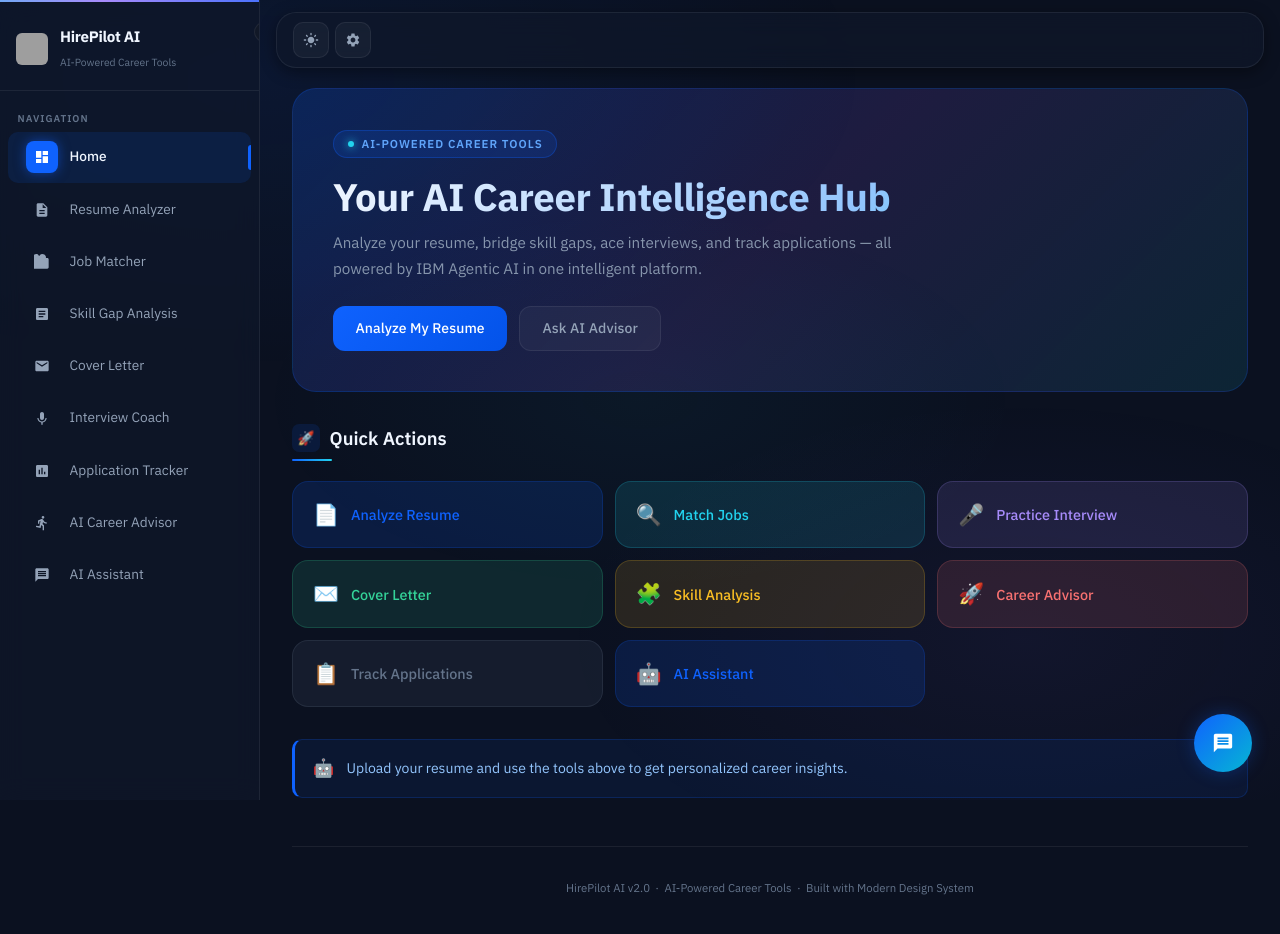
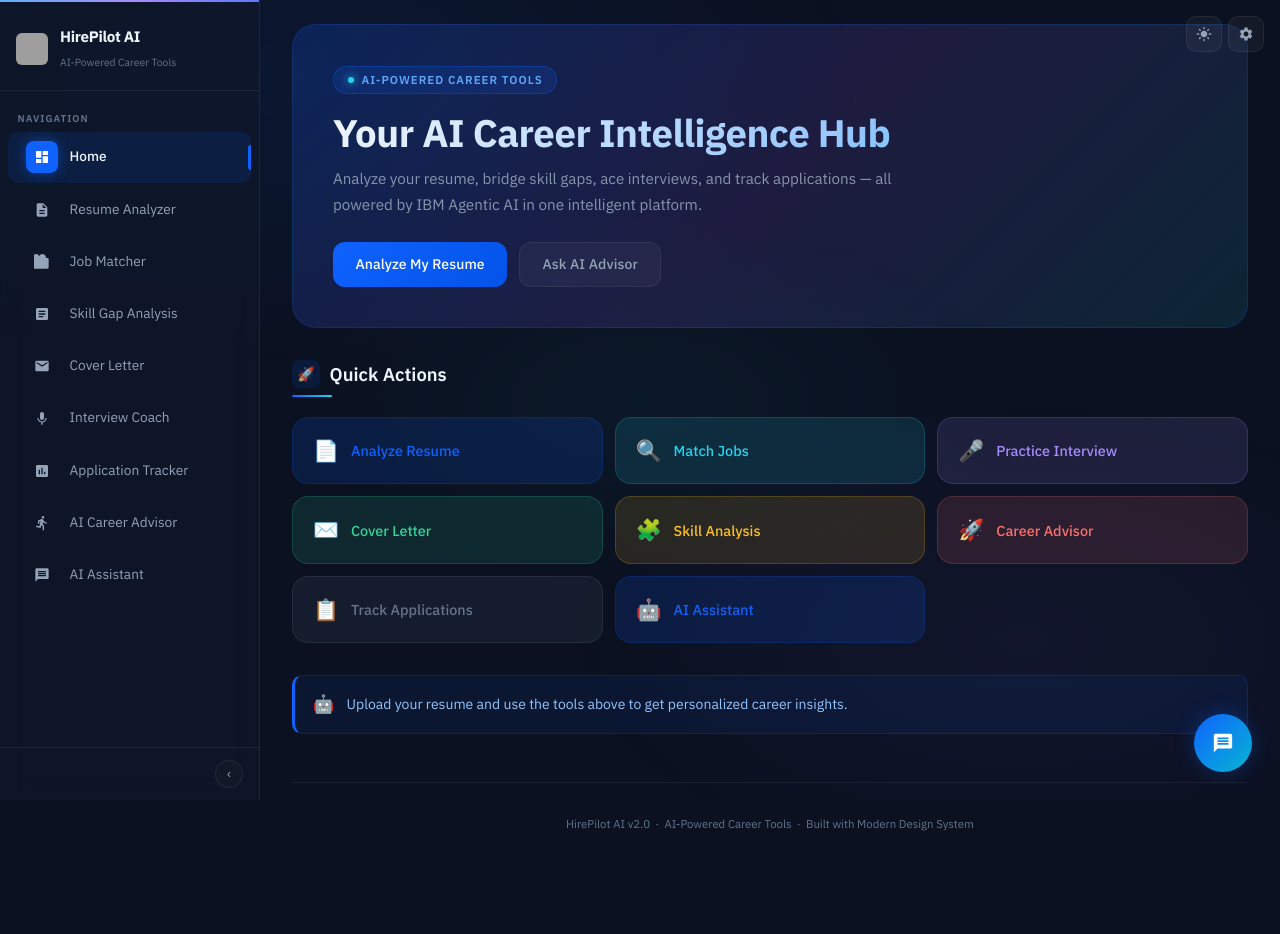
Before and after one commit to sougandhhhhh/HirePilot, a Next.js app: page / in a window 1280 px wide. Shown: the top 934 px of the page. After the commit the page ends 897 px from the top, so only its background shows below. Built offline with nearby package versions, Linux system fonts and the light colour scheme; grey boxes are pictures that could not be loaded.

Commit message:
Fix layout: remove top navbar bar, move collapse to sidebar bottom, float actions at top-right

```diff
--- a/components/Layout.js
+++ b/components/Layout.js
@@ -67,10 +67,7 @@ export default function Layout({ children }) {
     collapsed ? 'sidebar-collapsed' : '',
   ].filter(Boolean).join(' ');
 
-  const navbarClass = [
-    'top-navbar',
-    collapsed ? 'sidebar-collapsed' : '',
-  ].filter(Boolean).join(' ');
+  // navbarClass removed - top navbar bar eliminated
 
   if (!mounted) return null;
 
@@ -86,16 +83,6 @@ export default function Layout({ children }) {
             <span>AI-Powered Career Tools</span>
           </div>
         </div>
-
-        {/* Collapse toggle */}
-        <button
-          className="sidebar-toggle"
-          onClick={() => setCollapsed(!collapsed)}
-          aria-label={collapsed ? 'Expand sidebar' : 'Collapse sidebar'}
-          title={collapsed ? 'Expand' : 'Collapse'}
-        >
-          {collapsed ? '›' : '‹'}
-        </button>
 
         {/* Nav */}
         <nav className="sidebar-nav" role="navigation">
@@ -120,6 +107,30 @@ export default function Layout({ children }) {
           })}
         </nav>
 
+        {/* Collapse toggle at bottom */}
+        <div style={{
+          marginTop: 'auto',
+          borderTop: '1px solid var(--glass-border)',
+          padding: collapsed ? '.75rem 0' : '.75rem 1rem',
+          display: 'flex',
+          justifyContent: collapsed ? 'center' : 'flex-end',
+        }}>
+          <button
+            className="sidebar-toggle"
+            onClick={() => setCollapsed(!collapsed)}
+            aria-label={collapsed ? 'Expand sidebar' : 'Collapse sidebar'}
+            title={collapsed ? 'Expand' : 'Collapse'}
+            style={{
+              position: 'static',
+              width: 28,
+              height: 28,
+              fontSize: '.75rem',
+            }}
+          >
+            {collapsed ? '›' : '‹'}
+          </button>
+        </div>
+
       </aside>
 
       {/* ── Mobile overlay ─────────────────────────── */}
@@ -136,19 +147,24 @@ export default function Layout({ children }) {
         />
       )}
 
-      {/* ── Top Navbar ─────────────────────────────── */}
-      <header className={navbarClass} role="banner">
+      {/* ── Floating top-right actions ──────────────── */}
+      <div style={{
+        position: 'fixed',
+        top: 16,
+        right: 16,
+        display: 'flex',
+        gap: '.4rem',
+        zIndex: 250,
+      }}>
         {/* Mobile hamburger */}
         <button
           className="nav-btn hamburger-btn"
           onClick={() => setMobileOpen(!mobileOpen)}
-          style={{ display: 'none' }}
           aria-label="Toggle menu"
         >
           ☰
         </button>
 
-        <div className="nav-actions">
         {/* Theme Toggle */}
         <button
           className="nav-btn"
@@ -179,7 +195,6 @@ export default function Layout({ children }) {
           </svg>
         </button>
       </div>
-      </header>
 
       {/* ── Main content ───────────────────────────── */}
       <main className={mainClass} id="main-content">
@@ -251,6 +266,7 @@ export default function Layout({ children }) {
           border-radius: 6px;
           object-fit: cover;
         }
+        .hamburger-btn { display: none; }
         @media (max-width: 768px) {
           .hamburger-btn { display: flex !important; }
         }
--- a/styles/globals.css
+++ b/styles/globals.css
@@ -411,7 +411,7 @@ body::before {
 .main-content {
   margin-left: var(--sidebar-w);
   flex: 1;
-  padding: 88px 2rem 3rem;
+  padding: 24px 2rem 3rem;
   max-width: 100%;
   transition: margin-left var(--dur-slow) var(--ease);
   position: relative;
@@ -943,7 +943,7 @@ textarea.form-control { resize: vertical; min-height: 100px; }
 @media (max-width: 768px) {
   .sidebar { transform: translateX(-100%); }
   .sidebar.open { transform: translateX(0); width: var(--sidebar-w) !important; }
-  .main-content { margin-left: 0 !important; padding: 80px 1rem 2rem; }
+  .main-content { margin-left: 0 !important; padding: 20px 1rem 2rem; }
   .col-2, .col-3, .col-4 { grid-template-columns: 1fr; }
   .metrics-grid { grid-template-columns: repeat(2, 1fr); }
   .bento-span-4, .bento-span-3, .bento-span-6, .bento-span-8, .bento-span-12 { grid-column: span 12; }
```
Lines whose indentation alone changed are shown as unchanged.
